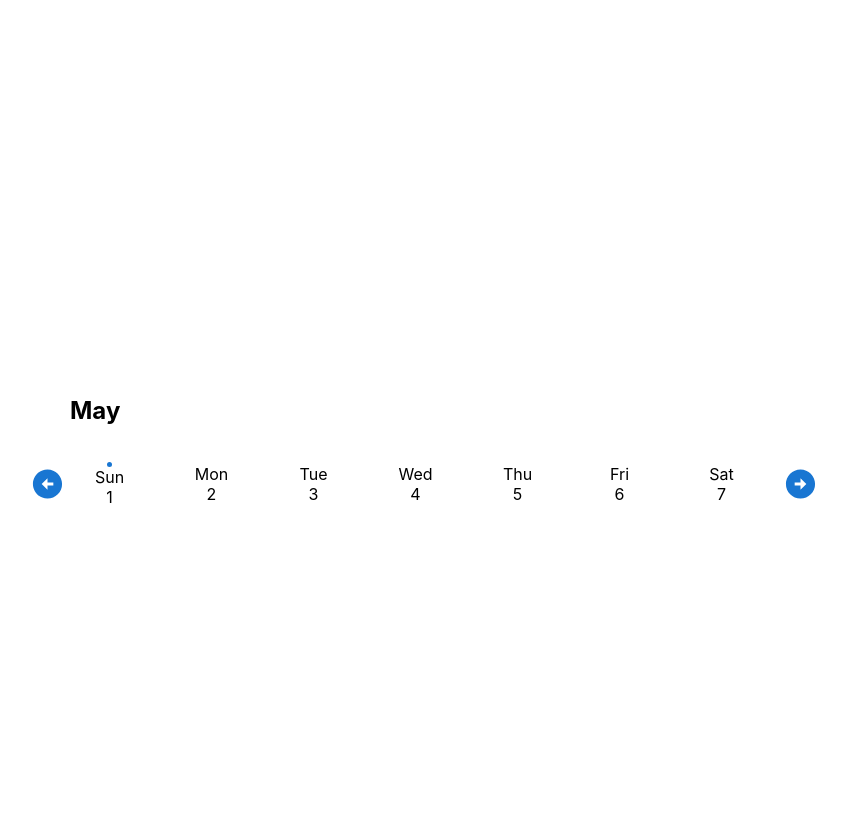
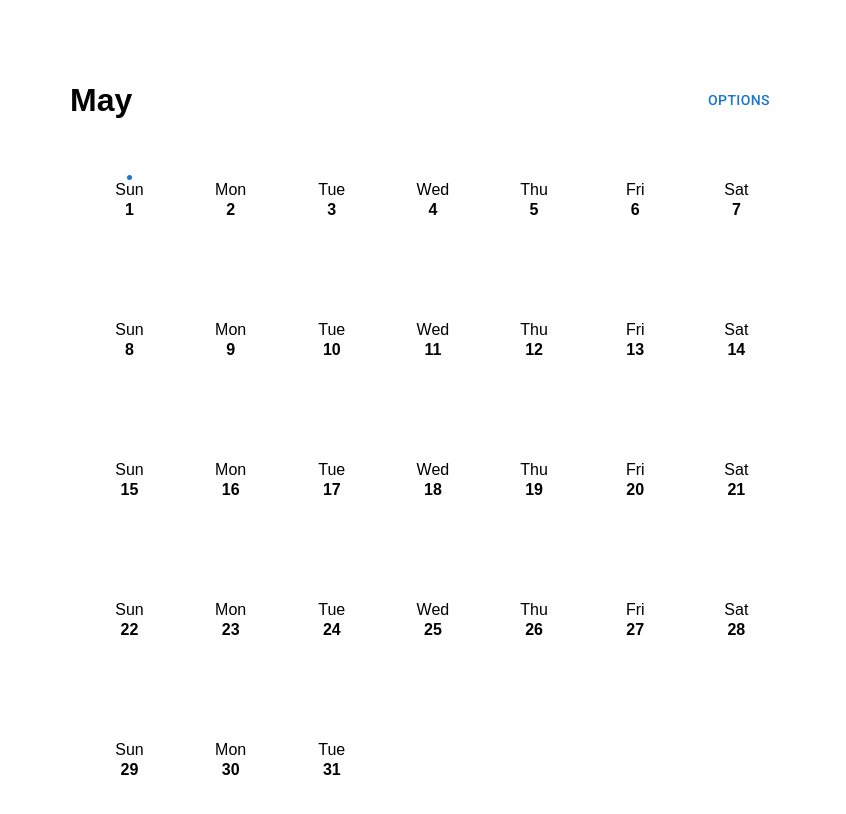
Before and after one commit to Peererxon/ergeon-calendar-test, a React (Create React App) app: page / in a window 1280 px wide. Shown: the top 814 px of the page, without its empty margins (216-1062 px from the left). Built offline with nearby package versions, Linux system fonts and the light colour scheme.

Commit message:
IMP: Adding fonts and week/month functionality
- Changing from week to month Calendar
- Creating header to calendar
- Creating menu options for calendar and month title
-Adding css animations when user select a day
- fixing dot with absolute

```diff
--- a/src/components/CalendarItem.tsx
+++ b/src/components/CalendarItem.tsx
@@ -12,6 +12,7 @@ interface Props extends CalendarDay {
 //We only want to re-render a calenda item if one of our dependencies change
 export const CalendarItem = memo( ({ dayName, dayNumber, isActualDay, onSelect, daySelected }: Props) => {
   return (
+    <div className='calendarWrapper'>
         <div className={`calendarDay ${ daySelected && 'active' } `} onClick={ () => onSelect( `${dayName}/${dayNumber}` ) }>
           { isActualDay && <div className='calendarDay__today'></div> }
           <span className="calendarDay__dayTitle">
@@ -21,5 +22,7 @@ export const CalendarItem = memo( ({ dayName, dayNumber, isActualDay, onSelect,
               <time> {dayNumber} </time>
           </span>
       </div>
+
+    </div>
   )
 })
--- a/src/components/styles/CalendarItem.css
+++ b/src/components/styles/CalendarItem.css
@@ -1,3 +1,9 @@
+.calendarWrapper{
+    height: 100px;
+    width: 100px;
+    padding: 20px;
+}
+
 .calendarDay{
     border-radius: 50%;
     padding: 12px;
@@ -7,10 +13,16 @@
     align-items: center;
     height: 55px;
     width: 55px;
+    position: relative;
+    -webkit-transition: 1s ease-in-out;
+    -moz-transition: 1s ease-in-out;
+    -o-transition: 1s ease-in-out;
+    transition: 1s ease-in-out;
 }
 
 .calendarDay.active {
-    border: 1px solid var( --primary );
+    transform: perspective(400px) translateZ(50px);
+    outline: 1px solid var( --primary );
 }
 
 .calendarDay__today{
@@ -18,4 +30,18 @@
     height: 5px;
     background-color: var( --primary );
     border-radius: 50%;
+    position: absolute;
+    top: 15px;
 }
+
+time {
+    font-family: 'Radio Canada', sans-serif;
+}
+
+.calendarDay__dayTitle{
+    font-weight: 400;
+}
+
+.calendarDay__dayNumber{
+    font-weight: 600;
+}
--- a/src/container/Calendar.tsx
+++ b/src/container/Calendar.tsx
@@ -5,31 +5,37 @@ import { useCallback, useState } from "react";
 import ArrowCircleLeftIcon from '@mui/icons-material/ArrowCircleLeft';
 import ArrowCircleRight from '@mui/icons-material/ArrowCircleRight'
 import { actualMonthDays, actualMonthName, todayFormatted } from "../utils/ActualMonth";
+import { Button, Menu, MenuItem } from "@mui/material";
+import CalendarMonthTwoTone from "@mui/icons-material/CalendarMonthTwoTone";
 
 
 export const Calendar = () => {
   const [actualMonthState, setActualMonthState] = useState(actualMonthDays)
+  /* Menu */
+  const [anchorEl, setAnchorEl] = useState<null | HTMLElement>(null);
+  const [calendarOption, setCalendarOption] = useState<'Weekly' | 'Monthly'>('Monthly')
+  const open = Boolean(anchorEl);
+  const handleClick = (event: React.MouseEvent<HTMLElement>) => {
+    setAnchorEl(event.currentTarget);
+  };
+  const handleClose = (setting?: 'Weekly' | 'Monthly') => {
+    setCalendarOption(setting ? setting : calendarOption )
+    setAnchorEl(null);
+  };
+  /* End Menu */
 
     const settings: Settings = {
       dots: false,
       infinite: false,
       speed: 500,
-      slidesToShow: 7,
-      slidesPerRow: 1,
+      slidesToShow: calendarOption === 'Weekly' ? 7 : 1,
+      slidesPerRow: calendarOption === 'Weekly' ? 1 : 7,
       slidesToScroll: 7,
-      rows: 1,
+      rows: calendarOption === 'Weekly' ? 1 : 5,
       arrows: true,
       nextArrow: <NextArrow />,
       prevArrow: <PrevArrow />
   };
-
-  /* Month */
-  /*
-      slidesToShow: 1,
-      slidesPerRow: 7,
-      slidesToScroll: 7,
-      rows: 5,
-   */
   const handleSelectedDay = (daySelected: string) => {
     console.log(daySelected);
    const newState =  actualMonthState.map((dayOfMonth, index) => {
@@ -72,7 +78,48 @@ function NextArrow(props: any) {
 
     return (
       <div className="container">
-        <h2> {actualMonthName}</h2>
+        <div className="calendarOptions">
+          <div className="calendarOptions__title">
+           <h1> {actualMonthName} </h1>
+          </div>
+          <div className="calendarOptions__menu">
+            <div>
+              <Button
+                id="calendar-settings"
+                aria-controls={open ? 'demo-positioned-menu' : undefined}
+                aria-haspopup="true"
+                aria-expanded={open ? 'true' : undefined}
+                onClick={handleClick}
+              >
+                Options
+              </Button>
+              <Menu
+                id="demo-positioned-menu"
+                aria-labelledby="calendar-settings"
+                anchorEl={anchorEl}
+                open={open}
+                onClose={ () => handleClose()}
+                anchorOrigin={{
+                  vertical: 'top',
+                  horizontal: 'left',
+                }}
+                transformOrigin={{
+                  vertical: 'top',
+                  horizontal: 'left',
+                }}
+              >
+                <MenuItem onClick={() => handleClose('Weekly')}>
+                  <Button variant="outlined" endIcon={<CalendarMonthTwoTone />}> Weekly </Button>
+                </MenuItem>
+                <MenuItem onClick={() => handleClose('Monthly')}>
+                  <Button variant="outlined" endIcon={<CalendarMonthTwoTone />}> Monthly </Button>
+                </MenuItem>
+              </Menu>
+            </div>
+
+          </div>
+
+        </div>
         <Slider {...settings}>
 
             {
--- a/src/container/styles/Calendar.css
+++ b/src/container/styles/Calendar.css
@@ -2,6 +2,24 @@
     width: 60%;
     margin: auto;
 }
+
+.calendarOptions{
+    display: flex;
+    flex: 1;
+    font-family: 'Radio Canada', sans-serif;
+}
+
+.calendarOptions__title{
+    flex: 0.5;
+}
+
+.calendarOptions__menu{
+    flex: 0.5;
+    display: flex;
+    justify-content: end;
+    align-items: center;
+}
+
 .slick-prev {
     left: -40px !important;
 }
--- a/src/index.css
+++ b/src/index.css
@@ -11,3 +11,5 @@ code {
   font-family: source-code-pro, Menlo, Monaco, Consolas, 'Courier New',
     monospace;
 }
+
+@import url('https://fonts.googleapis.com/css2?family=Radio+Canada:wght@400;600&display=swap');
```
Lines whose indentation alone changed are shown as unchanged.
